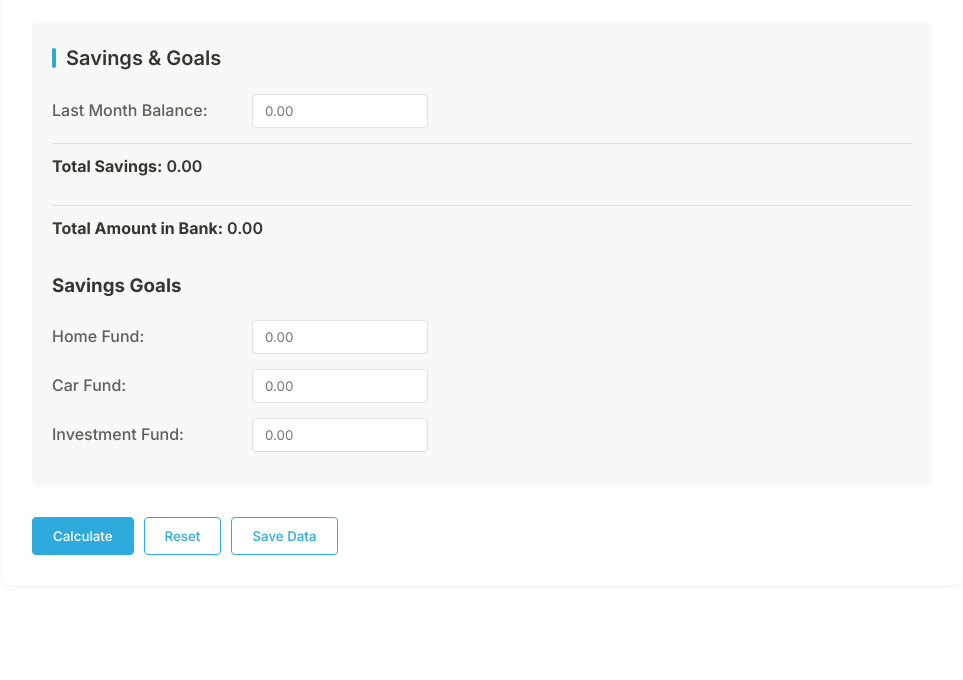
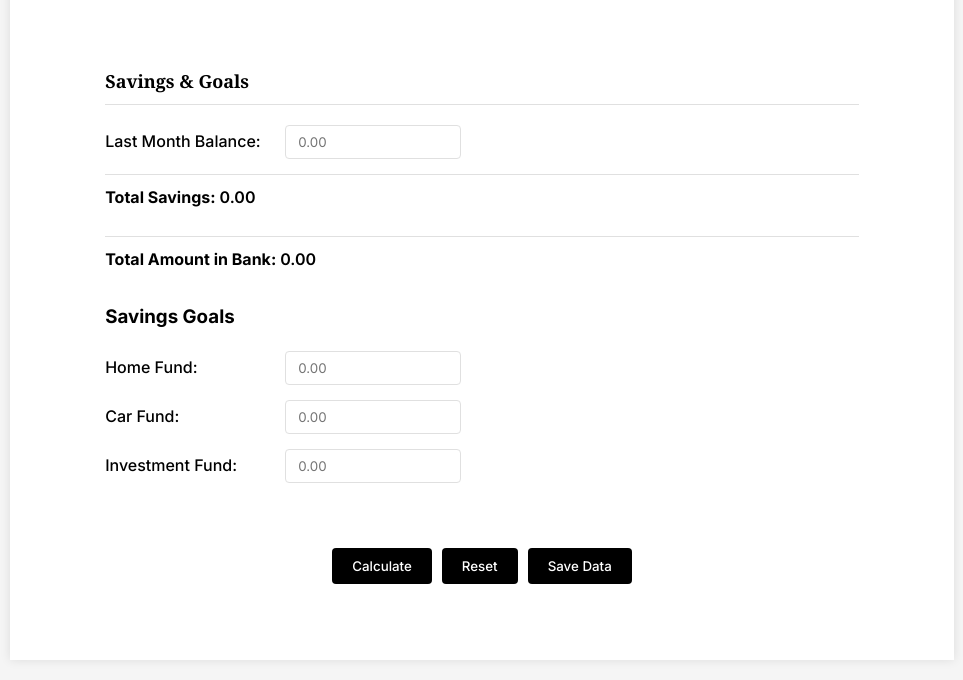
Before and after one commit to meghanakondamudi/budget-tracker, a plain HTML site: page index.html in a window 1280 px wide. Shown: the part 1011-1691 px from the top of the page, without its empty margins (158-1121 px from the left). Before the commit the page ends 1616 px from the top, so only its background shows below. Drawn offline with Linux system fonts and the light colour scheme.

Commit message:
Update style.css

```diff
--- a/style.css
+++ b/style.css
@@ -1,100 +1,90 @@
-/* Modern Notion-inspired styling */
+/* Minimalist A4-sized budget tracker */
 :root {
   --bg-color: #ffffff;
-  --primary-color: #37352f;
-  --secondary-color: #5f5e57;
-  --accent-color: #2eaadc;
-  --hover-color: #f5f5f5;
+  --text-color: #000000;
+  --button-bg: #000000;
+  --button-text: #ffffff;
   --border-color: #e0e0e0;
   --card-bg: #f8f8f8;
   --font-main: 'Inter', -apple-system, BlinkMacSystemFont, 'Segoe UI', Roboto, sans-serif;
-  --font-heading: 'Inter', -apple-system, BlinkMacSystemFont, 'Segoe UI', Roboto, sans-serif;
+  --font-heading: 'Georgia', serif;
 }
 
-/* Add Inter font from Google Fonts */
-@import url('https://fonts.googleapis.com/css2?family=Inter:wght@300;400;500;600;700&display=swap');
+@import url('https://fonts.googleapis.com/css2?family=Inter:wght@300;400;500&family=Georgia:wght@400;700&display=swap');
 
 body {
   font-family: var(--font-main);
-  background-color: var(--bg-color);
-  color: var(--primary-color);
+  background-color: #f5f5f5;
+  color: var(--text-color);
   line-height: 1.6;
   margin: 0;
   padding: 20px;
+  display: flex;
+  justify-content: center;
+  align-items: center;
   min-height: 100vh;
 }
 
 .container {
-  max-width: 900px;
+  width: 210mm; /* A4 width */
+  min-height: 297mm; /* A4 height */
   margin: 0 auto;
-  padding: 30px;
+  padding: 20mm; /* A4 margins */
   background-color: var(--bg-color);
-  border-radius: 8px;
-  box-shadow: 0 2px 10px rgba(0, 0, 0, 0.05);
+  box-shadow: 0 0 10px rgba(0, 0, 0, 0.1);
 }
 
 .header {
   margin-bottom: 30px;
-  padding-bottom: 20px;
-  border-bottom: 1px solid var(--border-color);
+  text-align: center;
 }
 
 .month-heading {
   font-family: var(--font-heading);
-  font-weight: 600;
-  font-size: 28px;
-  color: var(--primary-color);
-  margin: 0 0 10px 0;
+  font-weight: 700;
+  font-size: 24px;
+  color: var(--text-color);
+  margin: 0 0 30px 0;
 }
 
 .month-input {
   font-family: var(--font-heading);
-  font-weight: 600;
-  font-size: 28px;
-  color: var(--accent-color);
+  font-weight: 700;
+  font-size: 24px;
+  color: var(--text-color);
   border: none;
   border-bottom: 2px solid var(--border-color);
   padding: 5px 0;
-  width: 300px;
+  width: 200px;
+  text-align: center;
   transition: all 0.2s ease;
+}
+
+.month-input::placeholder {
+  color: #999;
+  font-weight: 400;
 }
 
 .month-input:focus {
   outline: none;
-  border-bottom-color: var(--accent-color);
+  border-bottom-color: var(--text-color);
 }
 
 .budget-section {
   margin-bottom: 30px;
-  background-color: var(--card-bg);
   padding: 20px;
-  border-radius: 6px;
-  transition: transform 0.2s ease;
-}
-
-.budget-section:hover {
-  transform: translateY(-2px);
+  border-radius: 4px;
 }
 
 h2 {
   font-family: var(--font-heading);
-  font-weight: 600;
-  font-size: 20px;
-  color: var(--primary-color);
+  font-weight: 700;
+  font-size: 18px;
+  color: var(--text-color);
   margin-top: 0;
   margin-bottom: 20px;
-  display: flex;
-  align-items: center;
-}
-
-h2::before {
-  content: "";
-  display: inline-block;
-  width: 4px;
-  height: 20px;
-  background-color: var(--accent-color);
-  margin-right: 10px;
-  border-radius: 2px;
+  border-bottom: 1px solid var(--border-color);
+  padding-bottom: 8px;
 }
 
 .input-group {
@@ -104,9 +94,8 @@ h2::before {
 }
 
 .input-group label {
-  width: 200px;
+  width: 180px;
   font-weight: 500;
-  color: var(--secondary-color);
 }
 
 .label-input {
@@ -115,12 +104,11 @@ h2::before {
   border-bottom: 1px dashed var(--border-color);
   padding: 3px 5px;
   width: 120px;
-  color: var(--secondary-color);
 }
 
 .label-input:focus {
   outline: none;
-  border-bottom: 1px solid var(--accent-color);
+  border-bottom: 1px solid var(--text-color);
 }
 
 input[type="number"] {
@@ -134,8 +122,7 @@ input[type="number"] {
 
 input[type="number"]:focus {
   outline: none;
-  border-color: var(--accent-color);
-  box-shadow: 0 0 0 2px rgba(46, 170, 220, 0.2);
+  border-color: var(--text-color);
 }
 
 .total {
@@ -148,24 +135,24 @@ input[type="number"]:focus {
 .button-group {
   display: flex;
   gap: 10px;
-  margin-top: 20px;
+  margin-top: 30px;
+  justify-content: center;
 }
 
 .button {
-  font-family: var(--font-heading);
+  font-family: var(--font-main);
   font-weight: 500;
   padding: 10px 20px;
-  background-color: white;
-  color: var(--accent-color);
-  border: 1px solid var(--accent-color);
+  background-color: var(--button-bg);
+  color: var(--button-text);
+  border: none;
   border-radius: 4px;
   cursor: pointer;
   transition: all 0.2s ease;
 }
 
 .button:hover {
-  background-color: var(--accent-color);
-  color: white;
+  opacity: 0.9;
   transform: translateY(-1px);
 }
 
@@ -173,19 +160,25 @@ input[type="number"]:focus {
   transform: translateY(0);
 }
 
-.button-primary {
-  background-color: var(--accent-color);
-  color: white;
+@media print {
+  body {
+    background-color: white;
+    padding: 0;
+  }
+
+  .container {
+    box-shadow: none;
+  }
+
+  .button-group {
+    display: none;
+  }
 }
 
-.button-primary:hover {
-  background-color: #1e8fc7;
-}
-
-/* Responsive design */
 @media (max-width: 768px) {
   .container {
-    padding: 20px;
+    width: 100%;
+    padding: 15px;
   }
 
   .input-group {
@@ -201,8 +194,4 @@ input[type="number"]:focus {
   input[type="number"] {
     width: 100%;
   }
-
-  .month-input {
-    width: 100%;
-  }
 }
```
